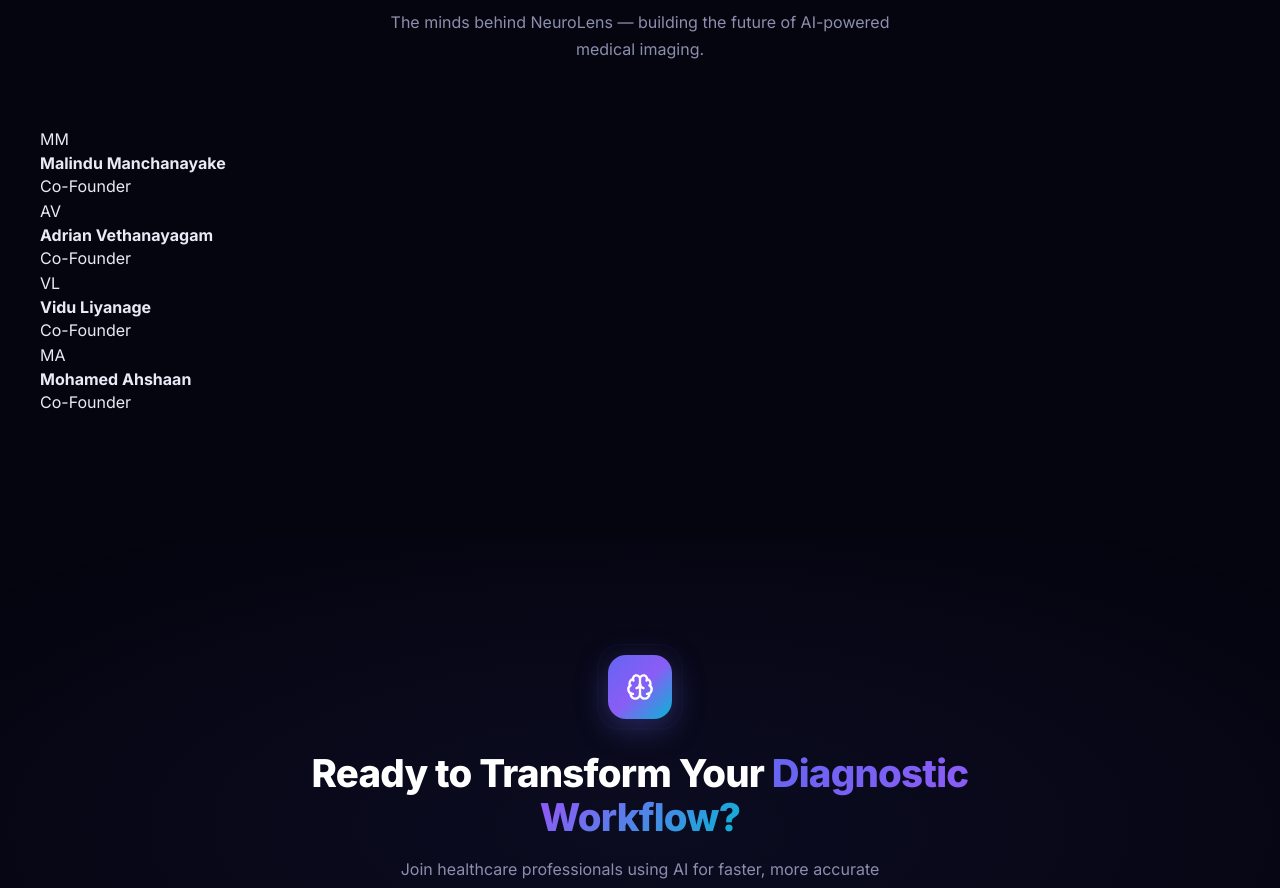
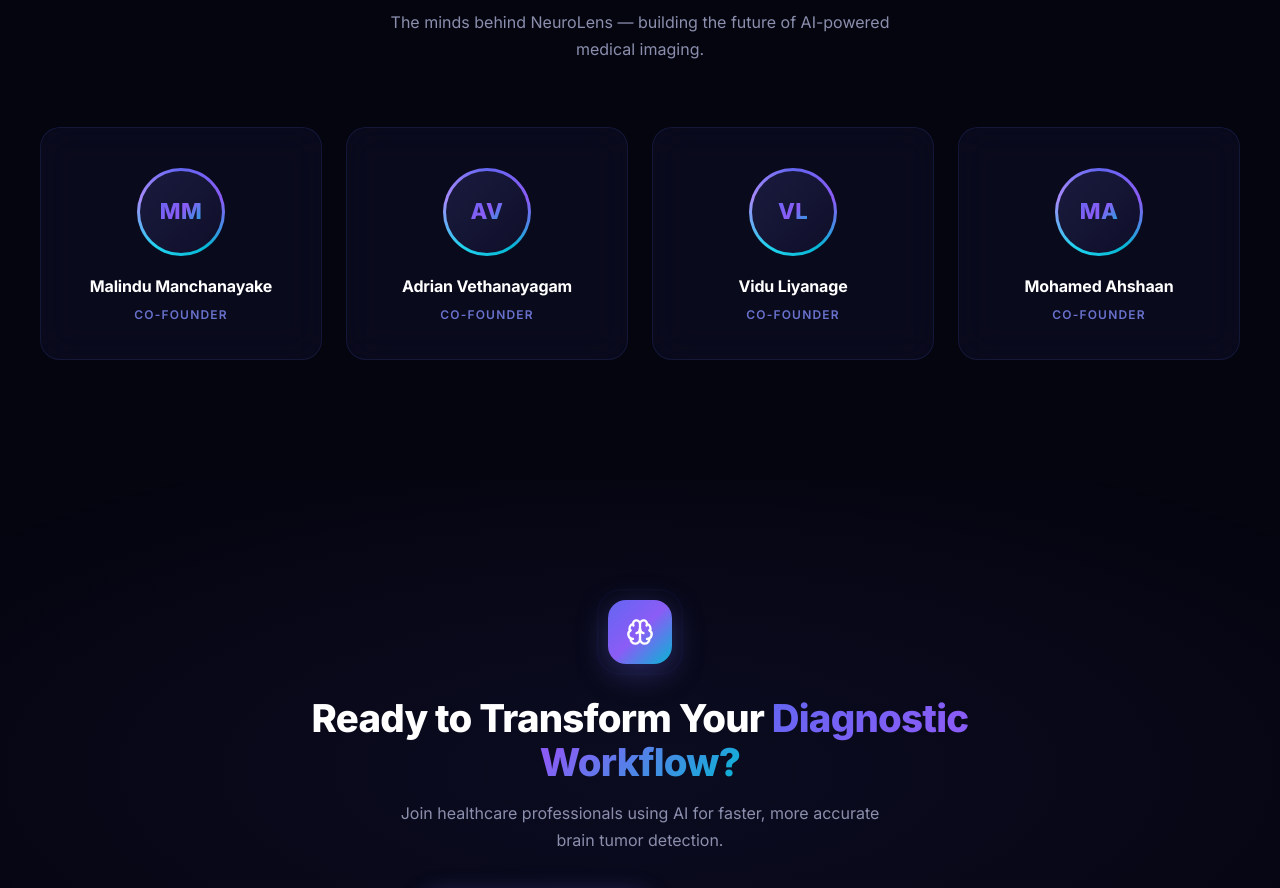
Before and after one commit to specM7/DSGP_Group_33_Brain_Tumor_Predictor, a React (Vite) app in the folder neurolens-dashboard/: page / in a window 1280 px wide. Shown: the part 4020-4908 px from the top of the page. Built offline with nearby package versions, Linux system fonts and the light colour scheme.

Commit message:
landing page scroll effect added

```diff
--- a/neurolens-dashboard/src/components/LandingPage.css
+++ b/neurolens-dashboard/src/components/LandingPage.css
@@ -1114,6 +1114,149 @@
     }
 }
 
+/* ═══════════ FOUNDERS ═══════════ */
+.nl-founders-grid {
+    display: grid;
+    grid-template-columns: repeat(4, 1fr);
+    gap: 24px;
+}
+
+@media (max-width: 1024px) {
+    .nl-founders-grid {
+        grid-template-columns: repeat(2, 1fr);
+    }
+}
+
+@media (max-width: 640px) {
+    .nl-founders-grid {
+        grid-template-columns: repeat(2, 1fr);
+        gap: 16px;
+    }
+}
+
+.nl-founder-card {
+    text-align: center;
+    padding: 40px 24px 32px;
+    background: var(--nl-glass);
+    border: 1px solid var(--nl-glass-border);
+    border-radius: var(--nl-radius);
+    backdrop-filter: blur(16px);
+    -webkit-backdrop-filter: blur(16px);
+    transition: all 0.4s cubic-bezier(0.16, 1, 0.3, 1);
+    position: relative;
+    overflow: hidden;
+}
+
+.nl-founder-card::before {
+    content: '';
+    position: absolute;
+    top: 0;
+    left: 0;
+    right: 0;
+    height: 1px;
+    background: linear-gradient(90deg, transparent, rgba(99, 102, 241, 0.25), transparent);
+    opacity: 0;
+    transition: opacity 0.4s;
+}
+
+.nl-founder-card:hover {
+    transform: translateY(-8px);
+    border-color: rgba(99, 102, 241, 0.2);
+    box-shadow: 0 20px 60px -15px rgba(99, 102, 241, 0.15);
+}
+
+.nl-founder-card:hover::before {
+    opacity: 1;
+}
+
+/* Gradient ring around avatar */
+.nl-founder-avatar-ring {
+    width: 88px;
+    height: 88px;
+    border-radius: 50%;
+    padding: 3px;
+    background: conic-gradient(from 0deg,
+            #6366f1,
+            #8b5cf6,
+            #06b6d4,
+            #22d3ee,
+            #a78bfa,
+            #6366f1);
+    margin: 0 auto 20px;
+    transition: all 0.5s ease;
+    animation: nl-ring-rotate 8s linear infinite paused;
+}
+
+.nl-founder-card:hover .nl-founder-avatar-ring {
+    animation-play-state: running;
+    box-shadow: 0 0 24px rgba(99, 102, 241, 0.3), 0 0 48px rgba(99, 102, 241, 0.1);
+}
+
+@keyframes nl-ring-rotate {
+    to {
+        transform: rotate(360deg);
+    }
+}
+
+.nl-founder-avatar {
+    width: 100%;
+    height: 100%;
+    border-radius: 50%;
+    background: linear-gradient(135deg, #1a1a3e, #0f0f2a);
+    display: flex;
+    align-items: center;
+    justify-content: center;
+}
+
+.nl-founder-avatar span {
+    font-size: 22px;
+    font-weight: 800;
+    background: var(--nl-gradient-1);
+    -webkit-background-clip: text;
+    -webkit-text-fill-color: transparent;
+    background-clip: text;
+    letter-spacing: 0.02em;
+}
+
+.nl-founder-name {
+    font-size: 16px;
+    font-weight: 700;
+    color: #fff;
+    margin-bottom: 4px;
+    letter-spacing: -0.01em;
+}
+
+.nl-founder-role {
+    font-size: 12px;
+    font-weight: 600;
+    color: var(--nl-accent-light);
+    text-transform: uppercase;
+    letter-spacing: 0.1em;
+    opacity: 0.8;
+}
+
+/* Light mode founders */
+.nl-landing.nl-light .nl-founder-avatar {
+    background: linear-gradient(135deg, #f0f0ff, #e8e9fb);
+}
+
+.nl-landing.nl-light .nl-founder-name {
+    color: var(--nl-text);
+}
+
+.nl-landing.nl-light .nl-founder-role {
+    color: var(--nl-accent);
+}
+
+.nl-landing.nl-light .nl-founder-card {
+    background: var(--nl-glass);
+    box-shadow: 0 2px 12px rgba(0, 0, 0, 0.04);
+}
+
+.nl-landing.nl-light .nl-founder-card:hover {
+    box-shadow: 0 20px 50px -12px rgba(99, 102, 241, 0.1);
+}
+
 /* ═══════════ FOOTER ═══════════ */
 .nl-footer {
     position: relative;
```
